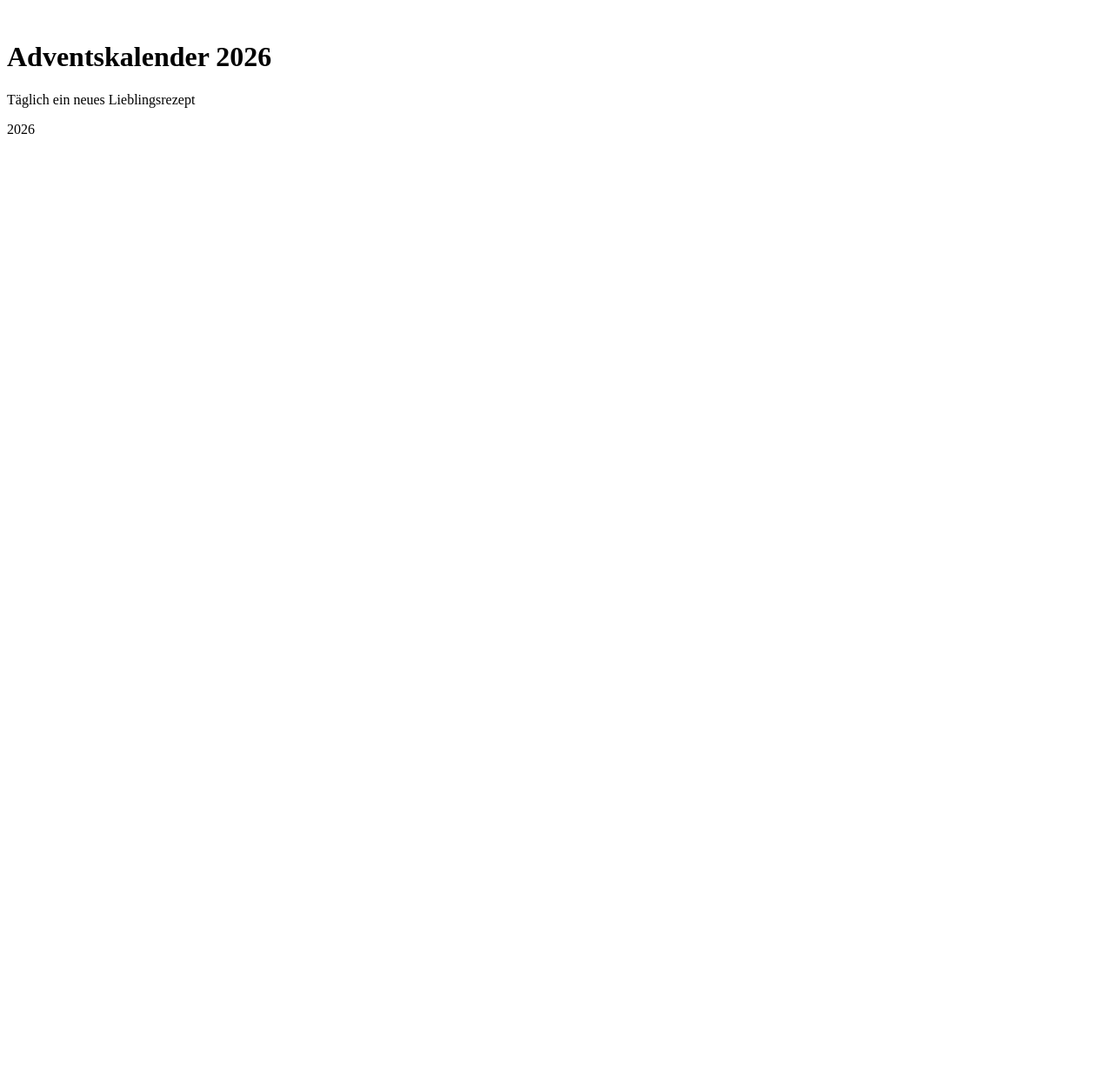
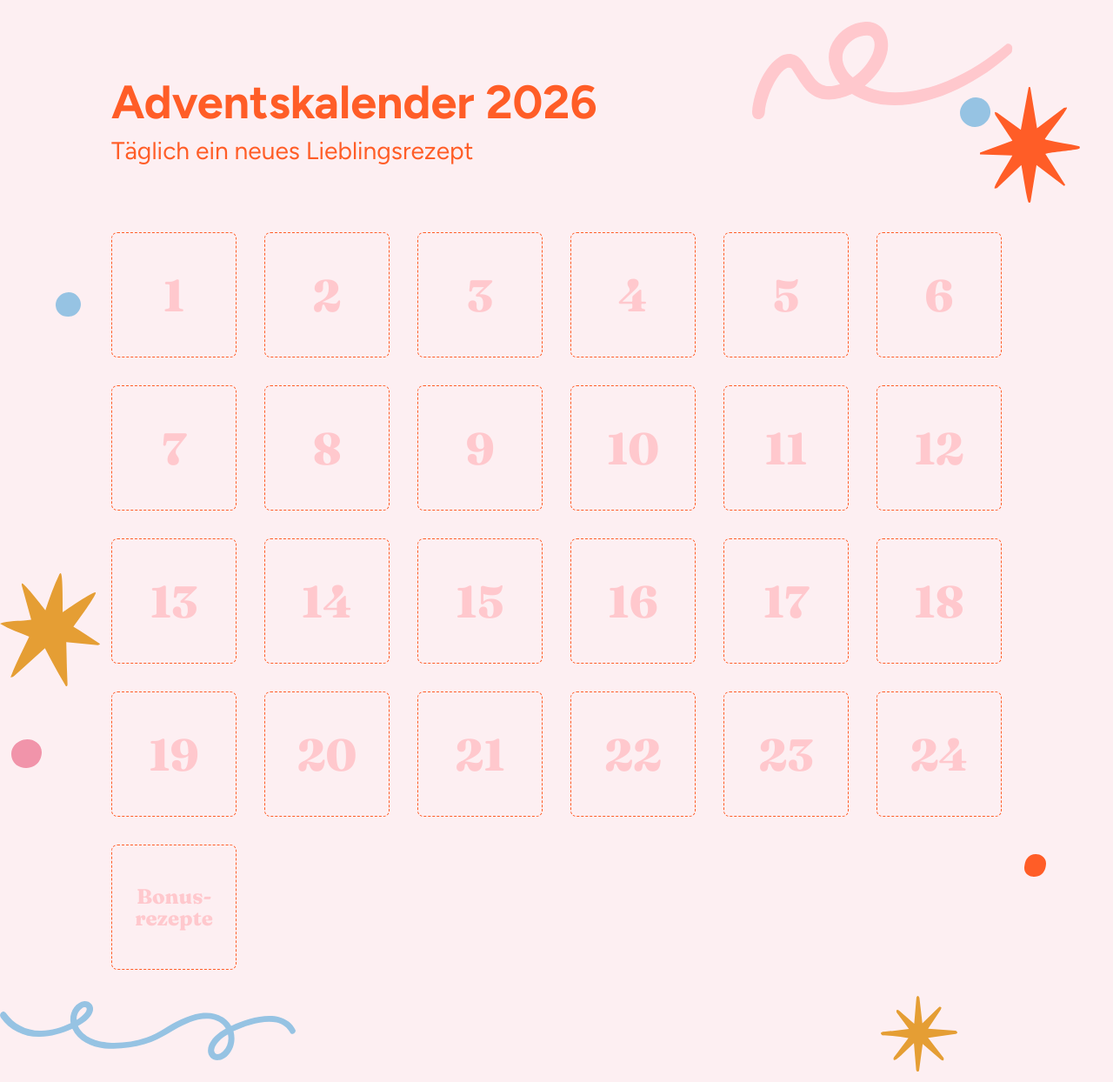
Before and after one commit to tinaballa/advent, a plain HTML site: page lwl/index.html in a window 1280 px wide. Shown: the whole page at 87% size. Before the commit the page ends 800 px from the top, so only its background shows below. Drawn offline with Linux system fonts and the light colour scheme; the site is published under a folder, as on GitHub Pages, so addresses that start at the root find nothing.

Commit message:
Update index.html

```diff
--- a/lwl/index.html
+++ b/lwl/index.html
@@ -5,25 +5,41 @@
   <meta name="viewport" content="width=device-width, initial-scale=1">
   <meta name="theme-color" content="#fdeff2">
   <title>Adventskalender 2026</title>
-  <link rel="stylesheet" href="/style.css">
-  <script defer src="/script.js"></script>
+  <link rel="stylesheet" href="../style.css">
+  <script defer src="../script.js"></script>
 </head>
 <body>
   <main class="poster">
-    <img class="ornament ornament-01" src="/Icon_01.svg" alt="" aria-hidden="true">
-    <img class="ornament ornament-02" src="/Icon_02.svg" alt="" aria-hidden="true">
-    <img class="ornament ornament-03" src="/Icon_03.svg" alt="" aria-hidden="true">
-    <img class="ornament ornament-04" src="/Icon_04.svg" alt="" aria-hidden="true">
-    <img class="ornament ornament-05" src="/Icon_05.svg" alt="" aria-hidden="true">
-    <img class="ornament ornament-06" src="/Icon_06.svg" alt="" aria-hidden="true">
-    <img class="ornament ornament-07" src="/Icon_07.svg" alt="" aria-hidden="true">
-    <img class="ornament ornament-08" src="/Icon_08.svg" alt="" aria-hidden="true">
-    <img class="ornament ornament-09" src="/Icon_09.svg" alt="" aria-hidden="true">
-    <header class="heading"><h1 id="title">Adventskalender 2026</h1><p class="subtitle" id="subtitle">Täglich ein neues Lieblingsrezept</p></header>
-    <section class="calendar" aria-label="Adventskalender"><div class="doors" id="doors"></div></section>
+    <img class="ornament ornament-01" src="../Icon_01.svg" alt="" aria-hidden="true">
+    <img class="ornament ornament-02" src="../Icon_02.svg" alt="" aria-hidden="true">
+    <img class="ornament ornament-03" src="../Icon_03.svg" alt="" aria-hidden="true">
+    <img class="ornament ornament-04" src="../Icon_04.svg" alt="" aria-hidden="true">
+    <img class="ornament ornament-05" src="../Icon_05.svg" alt="" aria-hidden="true">
+    <img class="ornament ornament-06" src="../Icon_06.svg" alt="" aria-hidden="true">
+    <img class="ornament ornament-07" src="../Icon_07.svg" alt="" aria-hidden="true">
+    <img class="ornament ornament-08" src="../Icon_08.svg" alt="" aria-hidden="true">
+    <img class="ornament ornament-09" src="../Icon_09.svg" alt="" aria-hidden="true">
+    <header class="heading">
+      <h1 id="title">Adventskalender 2026</h1>
+      <p class="subtitle" id="subtitle">Täglich ein neues Lieblingsrezept</p>
+    </header>
+    <section class="calendar" aria-label="Adventskalender">
+      <div class="doors" id="doors"></div>
+    </section>
     <p class="notice" id="notice" aria-live="polite"></p>
-    <footer><span id="groupLabel"></span><span>2026</span></footer>
+    <footer>
+      <span id="groupLabel"></span>
+      <span>2026</span>
+    </footer>
   </main>
-  <dialog id="recipeDialog" aria-labelledby="dialogTitle"><div class="dialog-inner"><button class="close" id="closeDialog" aria-label="Schließen">×</button><p class="eyebrow" id="dialogEyebrow">Türchen</p><h2 id="dialogTitle"></h2><p id="dialogText"></p><a class="pdf-link" id="pdfLink" href="#" target="_blank" rel="noopener" hidden>PDF öffnen</a></div></dialog>
+  <dialog id="recipeDialog" aria-labelledby="dialogTitle">
+    <div class="dialog-inner">
+      <button class="close" id="closeDialog" aria-label="Schließen">×</button>
+      <p class="eyebrow" id="dialogEyebrow">Türchen</p>
+      <h2 id="dialogTitle"></h2>
+      <p id="dialogText"></p>
+      <a class="pdf-link" id="pdfLink" href="#" target="_blank" rel="noopener" hidden>PDF öffnen</a>
+    </div>
+  </dialog>
 </body>
 </html>
```
